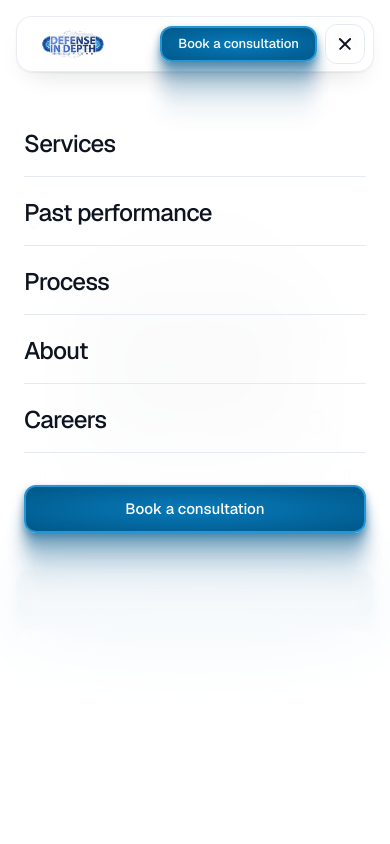
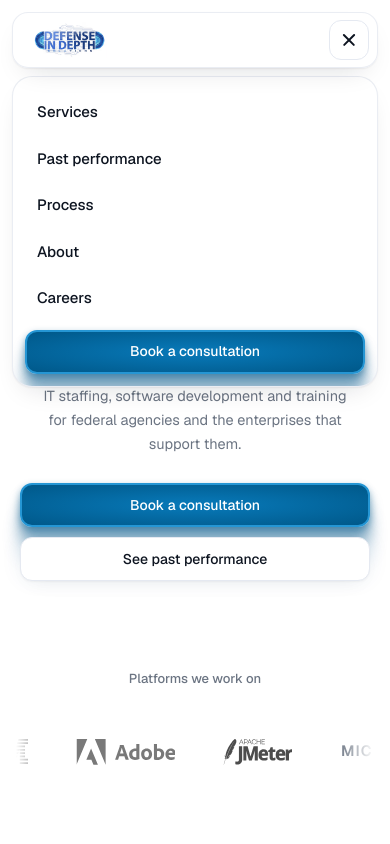
Before and after one commit to Aryan-205/DID, a Next.js app: page / in a window 390 px wide. Both pictures are taken after a click on the button "Open menu". Shown: the top 844 px of the page. Built offline with nearby package versions, Linux system fonts and the light colour scheme.

Commit message:
mobile ui fixes

```diff
--- a/components/hero.tsx
+++ b/components/hero.tsx
@@ -4,18 +4,23 @@ import { Reveal } from "@/components/ui/reveal";
 import { hero, primaryCta } from "@/lib/content";
 
 export function Hero() {
+  /*
+    min-h-dvh only holds from sm up. On a phone a full viewport hero with the
+    copy centred in it left a screen of dead space above and below; below sm the
+    section is sized by its own content instead.
+  */
   return (
-    <section className="relative isolate flex min-h-dvh items-center px-4 pb-20 pt-28 sm:px-6">
+    <section className="relative isolate flex items-center px-5 pb-16 pt-42 sm:min-h-dvh sm:px-6 sm:pb-20 sm:pt-28">
       <div className="mx-auto w-full max-w-5xl text-center">
         <Reveal>
-          <p className="pill-face inline-flex items-center gap-2 rounded-full py-1.5 pl-2.5 pr-4 text-[12.5px] font-medium text-ink-soft">
-            <ShieldCheckIcon size={15} weight="fill" className="text-accent" aria-hidden="true" />
+          <p className="pill-face inline-flex items-center gap-1.5 rounded-full py-1.5 pl-2 pr-3 text-[11.5px] font-medium text-ink-soft sm:gap-2 sm:pl-2.5 sm:pr-4 sm:text-[12.5px]">
+            <ShieldCheckIcon size={15} weight="fill" className="shrink-0 text-accent" aria-hidden="true" />
             {hero.eyebrow}
           </p>
         </Reveal>
 
         <Reveal delay={0.08}>
-          <h1 className="mx-auto mt-7 max-w-5xl text-[clamp(2.35rem,6.2vw,4.35rem)] font-medium leading-[1.06] text-ink">
+          <h1 className="mx-auto mt-5 max-w-5xl text-[clamp(2.1rem,6.2vw,4.35rem)] font-medium leading-[1.08] text-ink sm:mt-7 sm:leading-[1.06]">
             {hero.headlineLead}{" "}
             <span className="block">
               <span className="relative -mb-1 mr-1 inline-grid h-[0.86em] w-[0.86em] translate-y-[0.1em] place-items-center rounded-[0.24em] bg-accent align-baseline text-accent-ink">
@@ -27,26 +32,32 @@ export function Hero() {
         </Reveal>
 
         <Reveal delay={0.14}>
-          <p className="mx-auto mt-6 max-w-xl text-[15px] leading-relaxed text-muted sm:text-base">
+          <p className="mx-auto mt-5 max-w-xl text-[14.5px] leading-relaxed text-muted sm:mt-6 sm:text-base">
             {hero.subtext}
           </p>
         </Reveal>
 
         <Reveal delay={0.2}>
-          <div className="mt-9 flex flex-col items-center justify-center gap-3 sm:flex-row">
+          {/*
+            The pair shares one row and splits it evenly (grow off a zero basis).
+            min-width still resolves to the label, so on a narrow phone where the
+            two labels cannot both fit the line breaks and each button takes the
+            full width instead of the labels overflowing.
+          */}
+          <div className="mt-7 flex flex-wrap items-center justify-center gap-2.5 sm:mt-9 sm:gap-3">
             <CtaButton
               href={primaryCta.href}
               label={primaryCta.label}
               variant="primary"
               size="lg"
-              className="w-full sm:w-auto"
+              className="grow basis-0 sm:grow-0 sm:basis-auto"
             />
             <CtaButton
               href={hero.secondaryCta.href}
               label={hero.secondaryCta.label}
               variant="secondary"
               size="lg"
-              className="w-full sm:w-auto"
+              className="grow basis-0 sm:grow-0 sm:basis-auto"
             />
           </div>
         </Reveal>
--- a/components/site-header.tsx
+++ b/components/site-header.tsx
@@ -34,14 +34,15 @@ export function SiteHeader() {
 
   return (
     <>
-      <header className="fixed inset-x-0 top-0 z-40 px-4 pt-4 sm:pt-6">
-        <div className="mx-auto flex h-14 w-full max-w-4xl items-center justify-between gap-4 rounded-shell border border-line/80 bg-surface/85 pl-5 pr-2 shadow-pill backdrop-blur-xl">
+      <header className="fixed inset-x-0 top-0 z-40 px-3 pt-3 sm:px-4 sm:pt-6">
+        <div className="mx-auto w-full max-w-4xl">
+          <div className="flex h-14 items-center justify-between gap-3 rounded-shell border border-line/80 bg-surface/85 pl-4 pr-2 shadow-pill backdrop-blur-xl sm:pl-5">
             {/*
               Sized off the pill's fixed h-14 rather than the file's intrinsic
               520x240, so the lockup can never push the bar taller.
             */}
             <Link href="/" className="shrink-0" aria-label="Defense In Depth Solutions, home">
-            <Wordmark className="h-8 w-auto sm:h-9" />
+              <Wordmark className="h-9 w-auto sm:h-10" />
             </Link>
 
             <nav aria-label="Primary" className="hidden lg:block">
@@ -60,11 +61,19 @@ export function SiteHeader() {
             </nav>
 
             <div className="flex items-center gap-2">
-            <CtaButton
-              href={primaryCta.href}
-              label={primaryCta.label}
-              className="hidden sm:inline-flex"
-            />
+              {/*
+                Held back until lg: below that the menu button owns the right of
+                the bar, and the same CTA sits at the foot of the open panel.
+
+                The hiding lives on a wrapper rather than on the button itself.
+                CtaButton's own classes carry `inline-flex`, and Tailwind emits
+                .inline-flex after .hidden, so a `hidden` passed through
+                className loses the display conflict and the button stays on
+                screen at every width.
+              */}
+              <div className="hidden lg:block">
+                <CtaButton href={primaryCta.href} label={primaryCta.label} />
+              </div>
 
               <button
                 type="button"
@@ -89,36 +98,40 @@ export function SiteHeader() {
               </button>
             </div>
           </div>
-      </header>
 
+          {/*
+            The menu is a panel hung under the bar rather than a full-screen
+            takeover: it keeps the header shape on screen, and the page stays
+            visible underneath so the overlay never feels like a new page.
+          */}
           <AnimatePresence>
             {open ? (
               <motion.div
                 id="mobile-menu"
                 key="mobile-menu"
-            initial={reduce ? { opacity: 1 } : { opacity: 0 }}
-            animate={{ opacity: 1 }}
-            exit={reduce ? { opacity: 1 } : { opacity: 0 }}
-            transition={{ duration: 0.28, ease: [0.16, 1, 0.3, 1] }}
-            className="fixed inset-0 z-30 bg-canvas/92 px-6 pb-10 pt-28 backdrop-blur-2xl lg:hidden"
+                initial={reduce ? { opacity: 1 } : { opacity: 0, y: -10 }}
+                animate={{ opacity: 1, y: 0 }}
+                exit={reduce ? { opacity: 1 } : { opacity: 0, y: -10 }}
+                transition={{ duration: 0.26, ease: [0.16, 1, 0.3, 1] }}
+                className="mt-2 origin-top overflow-hidden rounded-card border border-line/80 bg-surface p-3 shadow-pill lg:hidden"
               >
                 <nav aria-label="Mobile">
-              <ul className="flex flex-col gap-1">
+                  <ul className="flex flex-col">
                     {nav.map((item, index) => (
                       <motion.li
                         key={item.href}
-                    initial={reduce ? false : { opacity: 0, y: 16 }}
+                        initial={reduce ? false : { opacity: 0, y: 8 }}
                         animate={{ opacity: 1, y: 0 }}
                         transition={{
-                      duration: 0.45,
-                      delay: reduce ? 0 : 0.05 + index * 0.05,
+                          duration: 0.35,
+                          delay: reduce ? 0 : 0.04 + index * 0.04,
                           ease: [0.16, 1, 0.3, 1],
                         }}
                       >
                         <SmartLink
                           href={item.href}
                           onClick={() => setOpen(false)}
-                      className="block border-b border-line py-4 text-2xl font-medium tracking-[-0.03em] text-ink"
+                          className="block rounded-control px-3 py-3 text-[15px] font-medium text-ink transition-colors duration-200 hover:bg-sunken"
                         >
                           {item.label}
                         </SmartLink>
@@ -127,7 +140,7 @@ export function SiteHeader() {
                   </ul>
                 </nav>
 
-            <div className="mt-8">
+                <div className="mt-2">
                   <CtaButton
                     href={primaryCta.href}
                     label={primaryCta.label}
@@ -138,6 +151,19 @@ export function SiteHeader() {
               </motion.div>
             ) : null}
           </AnimatePresence>
+        </div>
+      </header>
+
+      {/* Tap anywhere off the panel to close it. */}
+      {open ? (
+        <button
+          type="button"
+          tabIndex={-1}
+          aria-hidden="true"
+          onClick={() => setOpen(false)}
+          className="fixed inset-0 z-30 cursor-default lg:hidden"
+        />
+      ) : null}
     </>
   );
 }
--- a/components/ui/cta-button.tsx
+++ b/components/ui/cta-button.tsx
@@ -26,10 +26,17 @@ const variants: Record<Variant, string> = {
     "bg-surface text-ink border border-line shadow-card hover:border-line-strong hover:bg-sunken",
 };
 
+/*
+  `lg` steps down on small screens. At 430px two full size CTAs side by side run
+  past the viewport, so the mobile rung is set to the width where the hero pair
+  still fits on one row; from sm up it is the original 48px control.
+*/
 const sizes: Record<Size, string> = {
   sm: "h-9 px-4 text-[13px]",
-  lg: "h-12 pl-6 pr-6 text-[15px]",
+  lg: "h-11 px-4 text-[14px] sm:h-12 sm:px-6 sm:text-[15px]",
 };
+
+const withIconSize = "h-11 pl-5 pr-1.5 text-[14px] sm:h-12 sm:pl-6 sm:text-[15px]";
 
 export function CtaButton({
   href,
@@ -39,7 +46,7 @@ export function CtaButton({
   withIcon = false,
   className = "",
 }: CtaButtonProps) {
-  const classes = `${base} ${variants[variant]} ${withIcon ? "h-12 pl-6 pr-1.5 text-[15px]" : sizes[size]} ${className}`;
+  const classes = `${base} ${variants[variant]} ${withIcon ? withIconSize : sizes[size]} ${className}`;
 
   const content = (
     <>
@@ -47,7 +54,7 @@ export function CtaButton({
       {withIcon ? (
         <span
           aria-hidden="true"
-          className={`grid h-9 w-9 place-items-center rounded-full transition-transform duration-300 ease-[cubic-bezier(0.32,0.72,0,1)] group-hover:translate-x-0.5 group-hover:-translate-y-px ${
+          className={`grid h-8 w-8 place-items-center rounded-full transition-transform duration-300 ease-[cubic-bezier(0.32,0.72,0,1)] group-hover:translate-x-0.5 group-hover:-translate-y-px sm:h-9 sm:w-9 ${
             variant === "primary" ? "bg-white/18" : "bg-ink/[0.06]"
           }`}
         >
```
Lines whose indentation alone changed are shown as unchanged.
